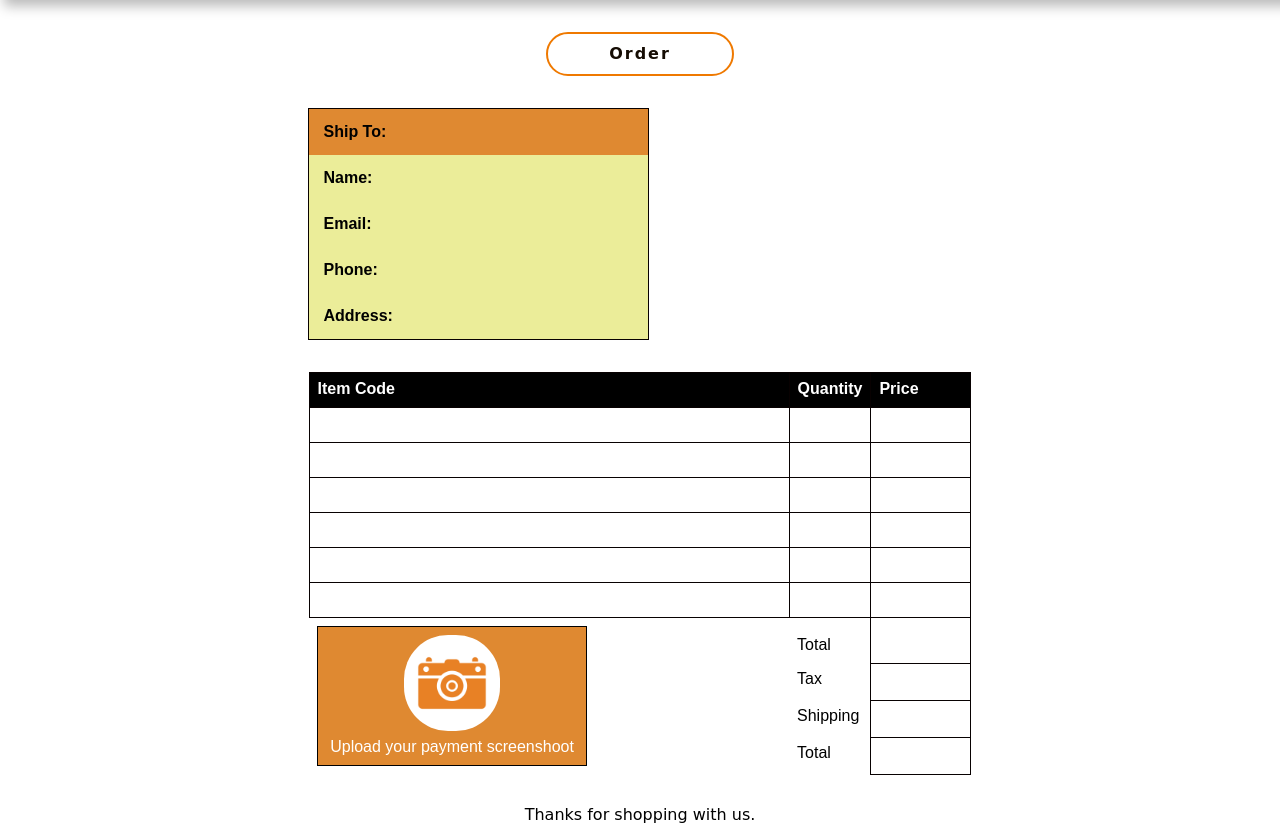
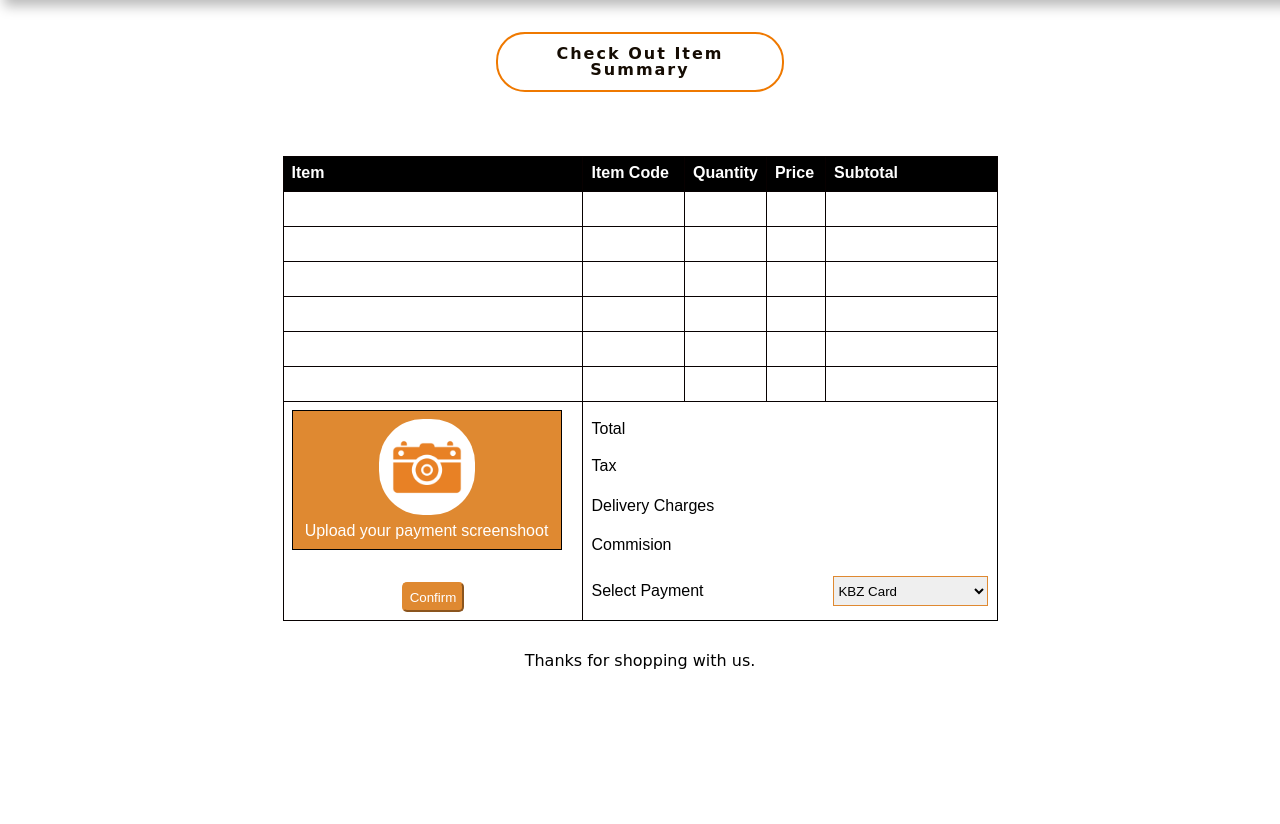
Before and after one commit to hlaingminthien/E_SHOP, a PHP site: page /App/voucher.php in a window 1280 px wide. Shown: the part 68-892 px from the top of the page. After the commit the page ends 737 px from the top, so only its background shows below. Run offline with PHP 8.4, Linux system fonts and the light colour scheme.

Commit message:
sec-Commit@hmt

```diff
--- a/App/voucher.php
+++ b/App/voucher.php
@@ -63,7 +63,7 @@
                 /* background: #df8931; */
                 margin: auto;
                 padding: 12px;
-                width: 188px;
+                width: 288px;
                 color: #150c03;
                 font-family: cursive;
                 border: 2px solid #ef7900;
@@ -98,14 +98,36 @@
             opacity: 0; /* Hide the button */
             cursor: pointer;
             }
+            .pay_select {
+                width: 155px;
+                height: 30px;
+                border-color:#DF8931 !important;
+            }
+
+            .pay_select:focus {
+                border-color:#DF8931;
+            }
+
+            .confirm_btn {
+                border-radius: 5px;
+                height: 30px;
+                border-color: #DF8931;
+                background-color: #DF8931;
+                color:#fff;
+            }
+
+            .confirm_btn:focus {
+                border-color: #DF8931;
+                background-color: #DF8931;
+            }
         </style>
     </head>
     <body style="height: 100vh">
         <div class="order-container">
         <br><br>
-            <h1><p class="vou-header">Order</p></h1><br><br>
+            <h1><p class="vou-header">Check Out Item Summary</p></h1><br><br>
             <div class="row" style="margin-left: 25px">
-            <table class="ship_tbl">
+            <!-- <table class="ship_tbl">
                 <tr class="ship_head_bg">
                     <td class="ship_td bold">Ship To:</td>
                     <td class="ship_td"></td>
@@ -126,53 +148,70 @@
                     <td class="ship_td bold">Address:</td>
                     <td class="ship_td"></td>
                 </tr>
-            </table>
+            </table> -->
             </div>
         <br><br>
         <div class="row">
             <table class="center">
                 <tr style="background-color:black; color:white;">
-                    <th class="table_border bold">Item Code</th>
+                <th class="table_border bold">Item</th>
+                    <th class="table_border bold" style="width: 718px">Item Code</th>
                     <th class="table_border bold">Quantity</th>
                     <th class="table_border vch_price_td bold">Price</th>
+                    <th class="table_border vch_price_td bold">Subtotal</th>
                 </tr>
                 <tr>
                     <td class="table_border"></td>
+                    <td class="table_border" style="width: 718px"></td>
                     <td class="table_border"></td>
+                    <td class="table_border vch_price_td"></td>
                     <td class="table_border vch_price_td"></td>
                 </tr>
                 <tr>
-                    <td class="table_border "></td>
-                    <td class="table_border "></td>
+                    <td class="table_border"></td>
+                    <td class="table_border" style="width: 718px"></td>
+                    <td class="table_border"></td>
+                    <td class="table_border vch_price_td"></td>
                     <td class="table_border vch_price_td"></td>
                 </tr>
                 <tr>
-                    <td class="table_border "></td>
-                    <td class="table_border "></td>
+                    <td class="table_border"></td>
+                    <td class="table_border" style="width: 718px"></td>
+                    <td class="table_border"></td>
+                    <td class="table_border vch_price_td"></td>
                     <td class="table_border vch_price_td"></td>
                 </tr>
                 <tr>
-                    <td class="table_border "></td>
-                    <td class="table_border "></td>
+                    <td class="table_border"></td>
+                    <td class="table_border" style="width: 718px"></td>
+                    <td class="table_border"></td>
+                    <td class="table_border vch_price_td"></td>
                     <td class="table_border vch_price_td"></td>
                 </tr>
                 <tr>
-                    <td class="table_border "></td>
-                    <td class="table_border "></td>
+                    <td class="table_border"></td>
+                    <td class="table_border" style="width: 718px"></td>
+                    <td class="table_border"></td>
+                    <td class="table_border vch_price_td"></td>
                     <td class="table_border vch_price_td"></td>
                 </tr>
                 <tr>
-                    <td class="table_border "></td>
-                    <td class="table_border "></td>
+                    <td class="table_border"></td>
+                    <td class="table_border" style="width: 718px"></td>
+                    <td class="table_border"></td>
+                    <td class="table_border vch_price_td"></td>
                     <td class="table_border vch_price_td"></td>
                 </tr>
                 <tr>
-                    <td class="table_border border-unset" style="width: 480px" rowspan="4">
+                    <td class="table_border" style="width: 480px" rowspan="5">
                     <div class="upload-div">
                         <form action="upload.php" method="post"  class="avatar" enctype="multipart/form-data">
                                 <input type="file" name="fileToUpload" id="fileToUpload">
                         </form>
                             <div style="color:white; text-align: center">Upload your payment screenshoot</div>
+                    </div><br><br>
+                    <div class="txt_cen">
+                        <button class="confirm_btn">Confirm</button>
                     </div>
                         <!-- <form action="upload.php" method="post" enctype="multipart/form-data">
                             <input type="file" name="fileToUpload" id="fileToUpload">
@@ -180,21 +219,35 @@
                         </form> -->
                         <!-- <img src="img_girl.jpg" alt="Girl in a jacket" width="500" height="600"> -->
                     </td>
-                    <td class="table_border border-unset">Total</td>
-                    <td class="table_border"></td>
+                    <td style="border-left: 1px solid;padding: 8px;" colspan="3">Total</td>
+                    <td style="border-right: 1px solid;padding: 8px;"></td>
                 </tr>
                 <tr>
-                    <td class="table_border border-unset">Tax</td>
-                    <td class="table_border"></td>
+                    <td style="border-left: 1px solid;padding: 8px;" colspan="3">Tax</td>
+                    <td style="border-right: 1px solid;padding: 8px;"></td>
                 </tr>
                 <tr>
-                    <td class="table_border border-unset">Shipping</td>
-                    <td class="table_border"></td>
+                    <td style="border-left: 1px solid;padding: 8px;" colspan="3">Delivery Charges</td>
+                    <td style="border-right: 1px solid;padding: 8px;"></td>
                 </tr>
                 <tr>
-                    <td class="table_border border-unset">Total</td>
-                    <td class="table_border"></td>
+                    <td style="border-left: 1px solid;padding: 8px;" colspan="3">Commision</td>
+                    <td style="border-right: 1px solid;padding: 8px;"></td>
                 </tr>
+                <tr>
+                    <td style="border-left: 1px solid;border-bottom: 1px solid;padding: 8px;" colspan="3">Select Payment </td>
+                    <td style="border-right: 1px solid;border-bottom: 1px solid;padding: 8px;">
+                        <select class="pay_select" name="payment" id="payment">
+                            <option value="volvo">KBZ Card</option>
+                            <option value="saab">AYA Card</option>
+                            <option value="opel">CB Card</option>
+                            <option value="audi">KPay</option>
+                            <option value="audi">AYAPay</option>
+                            <option value="audi">CBPay</option>
+                        </select>
+                    </td>
+                </tr>
+
             </table>
             <br><br>
             <h2 class="txt_cen" style="font-family: cursive;">Thanks for shopping with us.</h2>
```
Also changed, not shown: App/order.php (+73 -7 lines).
